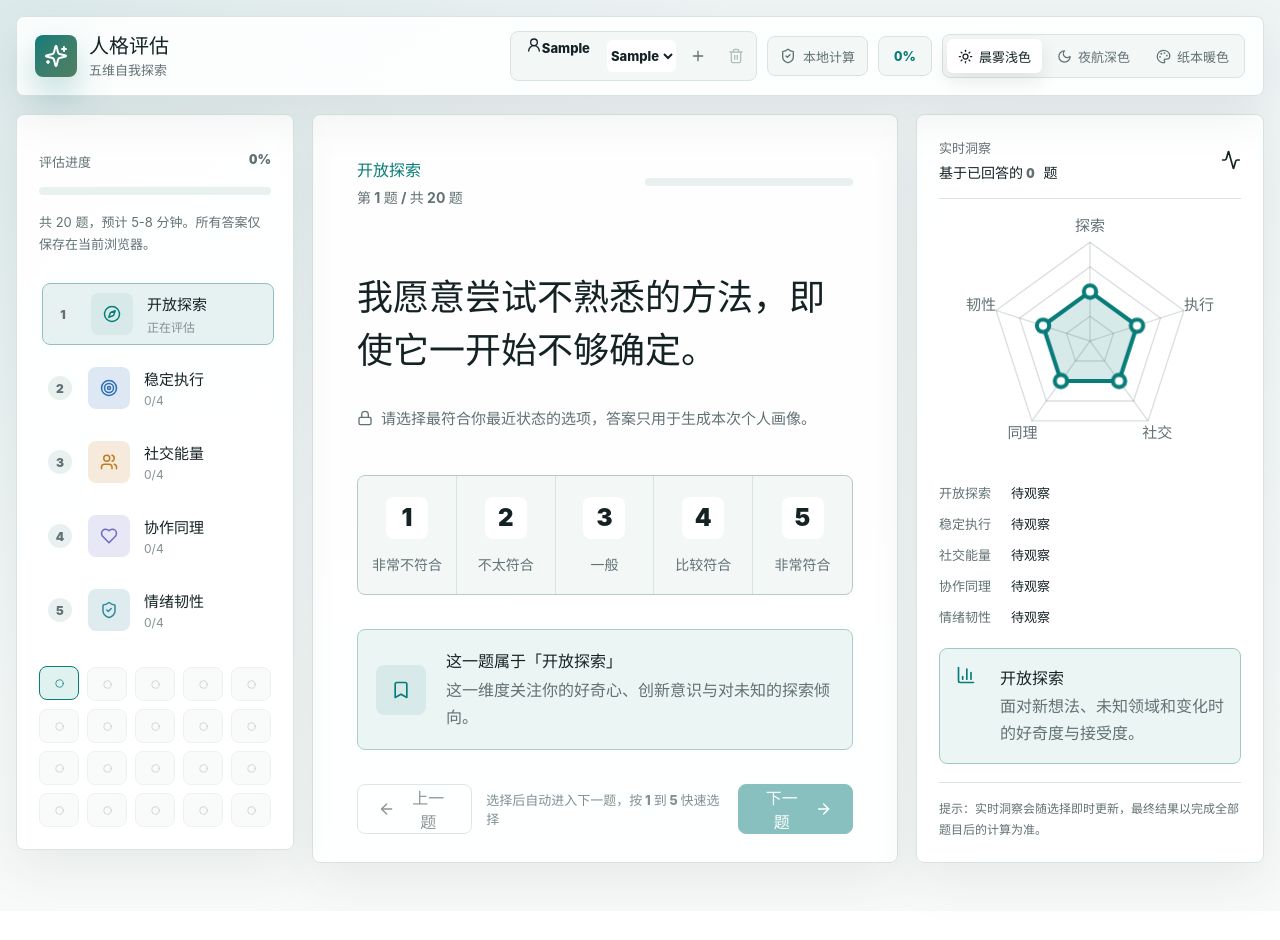
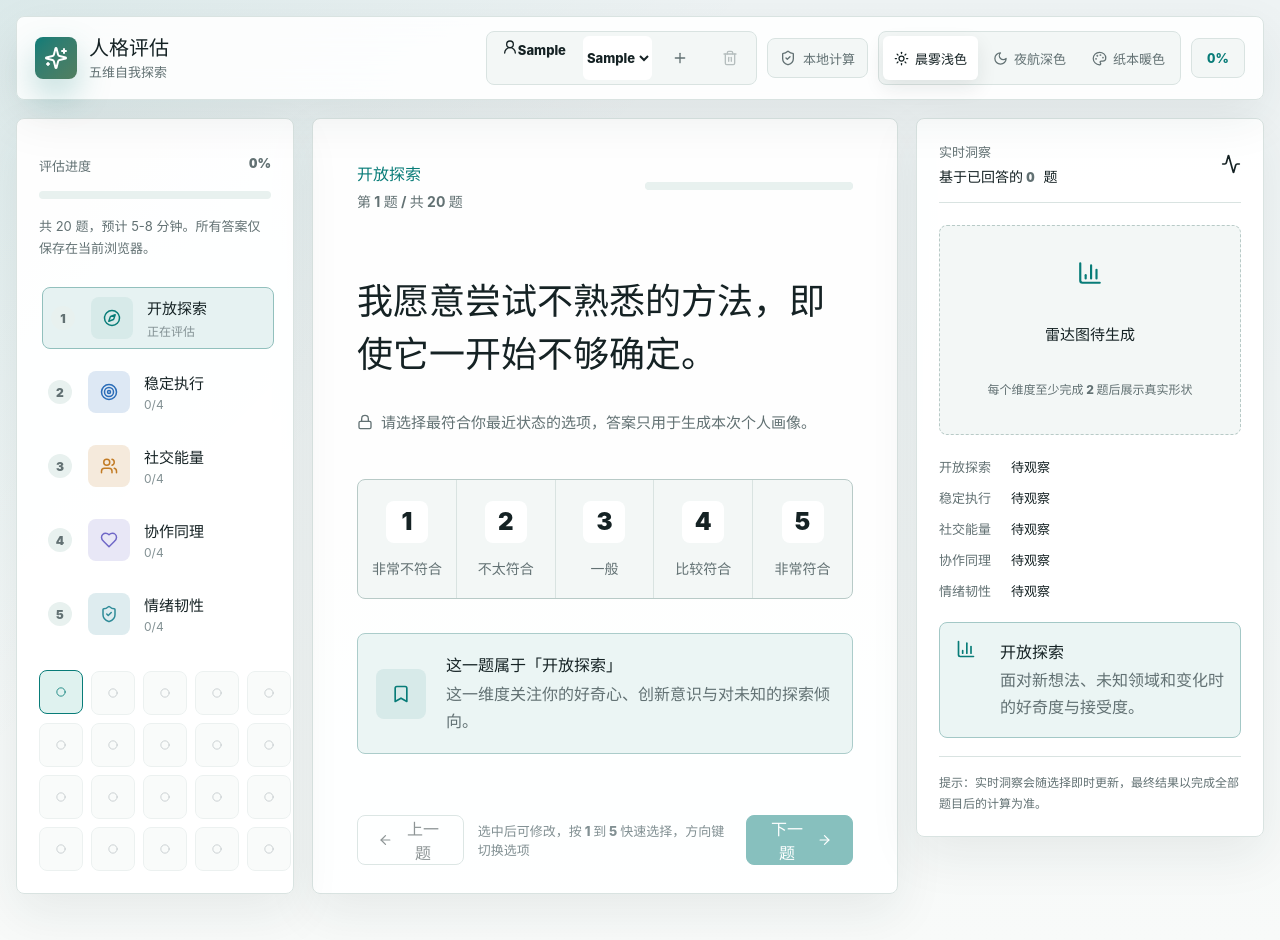
Before and after one commit to lautung/personality-assessment, a React (Vite) app: page / in a window 1280 px wide. Both pictures are taken after typing "Sample" into the empty fields and a click on the button "开始测评". Before the commit the page ends 911 px from the top, so only its background shows below. Built offline with nearby package versions, Linux system fonts and the light colour scheme.

Commit message:
优化移动端答题流程与可访问性

```diff
--- a/src/App.jsx
+++ b/src/App.jsx
@@ -1,4 +1,4 @@
-import { useEffect, useMemo, useRef, useState } from "react";
+import { useEffect, useMemo, useState } from "react";
 import TopBar from "./components/TopBar.jsx";
 import ProgressRail from "./components/ProgressRail.jsx";
 import QuestionPanel from "./components/QuestionPanel.jsx";
@@ -22,8 +22,6 @@ const storageKey = "personality-assessment-theme";
 const profileStorageKey = "personality-assessment-profiles-v1";
 const legacyAnswerStorageKey = "personality-assessment-answers";
 const legacyIndexStorageKey = "personality-assessment-current-index";
-const autoAdvanceDelay = 450;
-
 function getInitialTheme() {
   const stored = window.localStorage.getItem(storageKey);
   return isValidTheme(stored) ? stored : defaultThemeId;
@@ -78,7 +76,6 @@ export default function App() {
   const [themeId, setThemeId] = useState(getInitialTheme);
   const [view, setView] = useState(initialAppState.view);
   const [motionDirection, setMotionDirection] = useState("forward");
-  const autoAdvanceTimerRef = useRef(null);
   const prefersReducedMotion = usePrefersReducedMotion();
   const activeProfile =
     profilesState.profiles.find((profile) => profile.id === profilesState.activeProfileId) ?? profilesState.profiles[0];
@@ -101,13 +98,16 @@ export default function App() {
   }, [profilesState]);
 
   useEffect(() => {
-    return () => clearAutoAdvanceTimer();
-  }, []);
-
-  useEffect(() => {
     function handleKeyDown(event) {
       if (view !== "assessment") return;
       if (event.altKey || event.ctrlKey || event.metaKey) return;
+      if (
+        event.target instanceof Element &&
+        event.target.closest(".likert-group") &&
+        ["ArrowLeft", "ArrowRight", "ArrowUp", "ArrowDown", "Home", "End"].includes(event.key)
+      ) {
+        return;
+      }
       const value = Number(event.key);
       if (value >= 1 && value <= 5) {
         handleAnswer(currentQuestion.id, value);
@@ -124,43 +124,11 @@ export default function App() {
     return () => window.removeEventListener("keydown", handleKeyDown);
   }, [activeProfile.answers, answers, currentQuestion, currentQuestionIndex, view]);
 
-  function clearAutoAdvanceTimer() {
-    if (!autoAdvanceTimerRef.current) return;
-    window.clearTimeout(autoAdvanceTimerRef.current);
-    autoAdvanceTimerRef.current = null;
-  }
-
-  function scheduleAutoAdvance(questionId, questionIndex) {
-    clearAutoAdvanceTimer();
-    if (view !== "assessment") return;
-    if (questionIndex >= questions.length - 1) return;
-    if (questions[questionIndex]?.id !== questionId) return;
-
-    autoAdvanceTimerRef.current = window.setTimeout(() => {
-      autoAdvanceTimerRef.current = null;
-      setMotionDirection("forward");
-      setProfilesState((current) => {
-        const currentProfile =
-          current.profiles.find((profile) => profile.id === current.activeProfileId) ?? current.profiles[0];
-        const stillOnSameQuestion = currentProfile.currentQuestionIndex === questionIndex;
-        const currentQuestionId = questions[currentProfile.currentQuestionIndex]?.id;
-        const hasCurrentAnswer = Boolean(currentProfile.answers[questionId]);
-
-        if (!stillOnSameQuestion || currentQuestionId !== questionId || !hasCurrentAnswer) return current;
-
-        return updateActiveProfile(current, {
-          currentQuestionIndex: Math.min(questions.length - 1, questionIndex + 1),
-        });
-      });
-    }, autoAdvanceDelay);
-  }
-
   function handleThemeChange(nextThemeId) {
     setThemeId(nextThemeId);
   }
 
   function handleAnswer(questionId, value) {
-    const questionIndex = currentQuestionIndex;
     setProfilesState((current) =>
       updateActiveProfile(current, {
         answers: {
@@ -169,11 +137,9 @@ export default function App() {
         },
       }),
     );
-    scheduleAutoAdvance(questionId, questionIndex);
   }
 
   function handlePrevious() {
-    clearAutoAdvanceTimer();
     setMotionDirection("backward");
     setProfilesState((current) =>
       updateActiveProfile(current, { currentQuestionIndex: Math.max(0, currentQuestionIndex - 1) }),
@@ -181,7 +147,6 @@ export default function App() {
   }
 
   function handleNext() {
-    clearAutoAdvanceTimer();
     if (!answers[currentQuestion.id]) return;
     setMotionDirection("forward");
     setProfilesState((current) =>
@@ -190,7 +155,6 @@ export default function App() {
   }
 
   function handleJump(index) {
-    clearAutoAdvanceTimer();
     const firstUnansweredIndex = getFirstUnansweredIndex(answers);
     const maxReachableIndex = completion.isComplete ? questions.length - 1 : firstUnansweredIndex;
     const nextIndex = Math.min(Math.max(index, 0), maxReachableIndex);
@@ -200,7 +164,6 @@ export default function App() {
   }
 
   function handleResult() {
-    clearAutoAdvanceTimer();
     if (!completion.isComplete) {
       setMotionDirection("jump");
       setProfilesState((current) =>
@@ -214,7 +177,6 @@ export default function App() {
   }
 
   function handleReset() {
-    clearAutoAdvanceTimer();
     setMotionDirection("jump");
     setProfilesState((current) => updateActiveProfile(current, { answers: {}, currentQuestionIndex: 0, hasSeenIntro: true }));
     setView("assessment");
@@ -222,14 +184,12 @@ export default function App() {
   }
 
   function handleStart(profileName) {
-    clearAutoAdvanceTimer();
     setProfilesState((current) => updateActiveProfile(current, { name: profileName, hasSeenIntro: true }));
     setView("assessment");
     window.scrollTo({ top: 0, behavior: "smooth" });
   }
 
   function handleSwitchProfile(profileId) {
-    clearAutoAdvanceTimer();
     const nextState = setActiveProfile(profilesState, profileId);
     const nextProfile = nextState.profiles.find((profile) => profile.id === nextState.activeProfileId) ?? nextState.profiles[0];
     setProfilesState(nextState);
@@ -239,7 +199,6 @@ export default function App() {
   }
 
   function handleAddProfile(name) {
-    clearAutoAdvanceTimer();
     const nextState = addProfile(profilesState, name);
     setProfilesState(nextState);
     setMotionDirection("jump");
@@ -248,7 +207,6 @@ export default function App() {
   }
 
   function handleRemoveProfile(profileId) {
-    clearAutoAdvanceTimer();
     const nextState = removeProfile(profilesState, profileId);
     const nextProfile = nextState.profiles.find((profile) => profile.id === nextState.activeProfileId) ?? nextState.profiles[0];
     setProfilesState(nextState);
--- a/src/components/InsightPanel.jsx
+++ b/src/components/InsightPanel.jsx
@@ -6,10 +6,7 @@ import RadarChart from "./RadarChart.jsx";
 export default function InsightPanel({ scores, currentQuestionIndex, completion, reduceMotion }) {
   const currentQuestion = questions[currentQuestionIndex];
   const currentTrait = traits[currentQuestion.trait];
-  const visibleScores = scores.map((score) => ({
-    ...score,
-    score: score.answeredCount < 2 ? 50 : score.score,
-  }));
+  const radarReady = scores.every((score) => score.answeredCount >= 2);
 
   return (
     <aside className="insight-panel" aria-label="实时洞察">
@@ -24,7 +21,15 @@ export default function InsightPanel({ scores, currentQuestionIndex, completion,
       </div>
 
       <div className="radar-wrap">
-        <RadarChart scores={visibleScores} compact />
+        {radarReady ? (
+          <RadarChart scores={scores} compact />
+        ) : (
+          <div className="radar-empty-state" role="status">
+            <BarChart3 size={26} aria-hidden="true" />
+            <strong>雷达图待生成</strong>
+            <span>每个维度至少完成 2 题后展示真实形状</span>
+          </div>
+        )}
       </div>
 
       <div className="score-preview-list">
--- a/src/components/ProgressRail.jsx
+++ b/src/components/ProgressRail.jsx
@@ -1,4 +1,5 @@
-import { CheckCircle2, Circle, Compass, Heart, RotateCcw, ShieldCheck, Target, Users } from "lucide-react";
+import { useEffect, useState } from "react";
+import { CheckCircle2, ChevronDown, Circle, Compass, Heart, RotateCcw, ShieldCheck, Target, Users } from "lucide-react";
 import { questions, traitOrder, traits } from "../data/assessment.js";
 import AnimatedNumber from "./AnimatedNumber.jsx";
 
@@ -11,8 +12,18 @@ const traitIcons = {
 };
 
 export default function ProgressRail({ answers, currentQuestionIndex, onJump, completion, reduceMotion, onClear }) {
+  const [detailsOpen, setDetailsOpen] = useState(true);
   const firstUnansweredIndex = questions.findIndex((question) => !answers[question.id]);
   const maxReachableIndex = firstUnansweredIndex === -1 ? questions.length - 1 : firstUnansweredIndex;
+
+  useEffect(() => {
+    const query = window.matchMedia("(max-width: 860px)");
+    const handleChange = () => setDetailsOpen(!query.matches);
+
+    handleChange();
+    query.addEventListener("change", handleChange);
+    return () => query.removeEventListener("change", handleChange);
+  }, []);
 
   return (
     <aside className="progress-rail" aria-label="评估进度">
@@ -22,7 +33,14 @@ export default function ProgressRail({ answers, currentQuestionIndex, onJump, co
           <AnimatedNumber value={completion.percent} suffix="%" disabled={reduceMotion} />
         </strong>
       </div>
-      <div className="linear-progress" aria-label={`已完成 ${completion.answeredCount} / ${completion.totalCount} 题`}>
+      <div
+        className="linear-progress"
+        role="progressbar"
+        aria-label={`已完成 ${completion.answeredCount} / ${completion.totalCount} 题`}
+        aria-valuemin={0}
+        aria-valuemax={completion.totalCount}
+        aria-valuenow={completion.answeredCount}
+      >
         <span style={{ width: `${completion.percent}%` }} />
       </div>
       <p>共 {completion.totalCount} 题，预计 5-8 分钟。所有答案仅保存在当前浏览器。</p>
@@ -33,6 +51,18 @@ export default function ProgressRail({ answers, currentQuestionIndex, onJump, co
         </button>
       ) : null}
 
+      <div className={detailsOpen ? "progress-details open" : "progress-details"}>
+        <button
+          type="button"
+          className="progress-details-toggle"
+          aria-expanded={detailsOpen}
+          onClick={() => setDetailsOpen((open) => !open)}
+        >
+          进度详情
+          <ChevronDown size={16} aria-hidden="true" />
+        </button>
+
+        <div className="progress-detail-content" hidden={!detailsOpen}>
           <div className="trait-steps">
             {traitOrder.map((traitKey, index) => {
               const trait = traits[traitKey];
@@ -80,11 +110,13 @@ export default function ProgressRail({ answers, currentQuestionIndex, onJump, co
                   aria-label={`第 ${index + 1} 题${answered ? "，已作答" : ""}`}
                   onClick={() => onJump(index)}
                 >
-              {answered ? <CheckCircle2 size={13} aria-hidden="true" /> : <Circle size={9} aria-hidden="true" />}
+                  {answered ? <CheckCircle2 size={14} aria-hidden="true" /> : <Circle size={10} aria-hidden="true" />}
                 </button>
               );
             })}
           </div>
+        </div>
+      </div>
     </aside>
   );
 }
--- a/src/components/QuestionPanel.jsx
+++ b/src/components/QuestionPanel.jsx
@@ -1,3 +1,4 @@
+import { useRef } from "react";
 import { ArrowLeft, ArrowRight, Bookmark, Lock } from "lucide-react";
 import { answerOptions, questions, traits } from "../data/assessment.js";
 
@@ -17,6 +18,31 @@ export default function QuestionPanel({
   const selected = Boolean(answer);
   const isLast = currentQuestionIndex === questions.length - 1;
   const stageClass = `question-stage question-stage-${motionDirection}`;
+  const optionRefs = useRef([]);
+
+  function handleOptionKeyDown(event, index) {
+    const keyOffsets = {
+      ArrowRight: 1,
+      ArrowDown: 1,
+      ArrowLeft: -1,
+      ArrowUp: -1,
+    };
+    const selectedIndex = answerOptions.findIndex((option) => option.value === answer);
+    const currentIndex = selectedIndex === -1 ? index : selectedIndex;
+    let nextIndex = null;
+
+    if (event.key in keyOffsets) {
+      nextIndex = (currentIndex + keyOffsets[event.key] + answerOptions.length) % answerOptions.length;
+    }
+    if (event.key === "Home") nextIndex = 0;
+    if (event.key === "End") nextIndex = answerOptions.length - 1;
+    if (nextIndex === null) return;
+
+    event.preventDefault();
+    const nextOption = answerOptions[nextIndex];
+    onAnswer(question.id, nextOption.value);
+    window.requestAnimationFrame(() => optionRefs.current[nextIndex]?.focus());
+  }
 
   return (
     <section className="question-panel" aria-label="人格评估题目">
@@ -29,7 +55,15 @@ export default function QuestionPanel({
             </strong>
           </div>
           <div className="mini-progress">
-            <span style={{ width: `${completion.percent}%` }} />
+            <div
+              role="progressbar"
+              aria-label={`已完成 ${completion.answeredCount} / ${completion.totalCount} 题`}
+              aria-valuemin={0}
+              aria-valuemax={completion.totalCount}
+              aria-valuenow={completion.answeredCount}
+            >
+              <span style={{ width: `${completion.percent}%` }} />
+            </div>
           </div>
         </div>
 
@@ -53,7 +87,11 @@ export default function QuestionPanel({
                 aria-checked={isSelected}
                 tabIndex={isSelected || (!answer && index === 0) ? 0 : -1}
                 style={{ "--option-index": index }}
+                ref={(node) => {
+                  optionRefs.current[index] = node;
+                }}
                 onClick={() => onAnswer(question.id, option.value)}
+                onKeyDown={(event) => handleOptionKeyDown(event, index)}
               >
                 <span>{option.value}</span>
                 <strong>{option.label}</strong>
@@ -79,7 +117,7 @@ export default function QuestionPanel({
           上一题
         </button>
 
-        <span className="keyboard-hint">选择后自动进入下一题，按 1 到 5 快速选择</span>
+        <span className="keyboard-hint">选中后可修改，按 1 到 5 快速选择，方向键切换选项</span>
 
         {isLast ? (
           <button type="button" className="primary-button" onClick={onResult} disabled={!completion.isComplete}>
--- a/src/components/TopBar.jsx
+++ b/src/components/TopBar.jsx
@@ -1,4 +1,5 @@
-import { ShieldCheck, Sparkles } from "lucide-react";
+import { useEffect, useState } from "react";
+import { Menu, ShieldCheck, Sparkles, X } from "lucide-react";
 import ThemeSwitcher from "./ThemeSwitcher.jsx";
 import AnimatedNumber from "./AnimatedNumber.jsx";
 import ProfileSwitcher from "./ProfileSwitcher.jsx";
@@ -14,6 +15,36 @@ export default function TopBar({
   onAddProfile,
   onRemoveProfile,
 }) {
+  const [menuOpen, setMenuOpen] = useState(false);
+
+  useEffect(() => {
+    const query = window.matchMedia("(max-width: 860px)");
+    const handleChange = () => setMenuOpen(false);
+
+    handleChange();
+    query.addEventListener("change", handleChange);
+    return () => query.removeEventListener("change", handleChange);
+  }, []);
+
+  const renderProfileControls = () => (
+    <ProfileSwitcher
+      profiles={profiles}
+      activeProfileId={activeProfileId}
+      onSwitch={onSwitchProfile}
+      onAdd={onAddProfile}
+      onRemove={onRemoveProfile}
+    />
+  );
+  const renderUtilityControls = () => (
+    <>
+      <span className="privacy-chip">
+        <ShieldCheck size={16} aria-hidden="true" />
+        本地计算
+      </span>
+      <ThemeSwitcher themeId={themeId} onThemeChange={onThemeChange} />
+    </>
+  );
+
   return (
     <header className="top-bar">
       <div className="brand">
@@ -26,22 +57,32 @@ export default function TopBar({
         </div>
       </div>
 
-      <div className="top-actions">
-        <ProfileSwitcher
-          profiles={profiles}
-          activeProfileId={activeProfileId}
-          onSwitch={onSwitchProfile}
-          onAdd={onAddProfile}
-          onRemove={onRemoveProfile}
-        />
-        <span className="privacy-chip">
-          <ShieldCheck size={16} aria-hidden="true" />
-          本地计算
-        </span>
+      <div className="mobile-top-controls">
         <span className="completion-chip">
           <AnimatedNumber value={completion.percent} suffix="%" disabled={reduceMotion} />
         </span>
-        <ThemeSwitcher themeId={themeId} onThemeChange={onThemeChange} />
+        <button
+          type="button"
+          className="mobile-menu-button"
+          aria-label={menuOpen ? "收起设置菜单" : "展开设置菜单"}
+          aria-expanded={menuOpen}
+          onClick={() => setMenuOpen((open) => !open)}
+        >
+          {menuOpen ? <X size={18} aria-hidden="true" /> : <Menu size={18} aria-hidden="true" />}
+        </button>
+      </div>
+
+      <div className="top-actions">
+        {renderProfileControls()}
+        {renderUtilityControls()}
+        <span className="completion-chip">
+          <AnimatedNumber value={completion.percent} suffix="%" disabled={reduceMotion} />
+        </span>
+      </div>
+
+      <div className={menuOpen ? "mobile-actions-panel open" : "mobile-actions-panel"} hidden={!menuOpen}>
+        {renderProfileControls()}
+        {renderUtilityControls()}
       </div>
     </header>
   );
--- a/src/styles.css
+++ b/src/styles.css
@@ -188,6 +188,8 @@ a:focus-visible {
 
 .brand,
 .top-actions,
+.mobile-top-controls,
+.mobile-menu-button,
 .privacy-chip,
 .theme-switcher,
 .theme-option,
@@ -244,6 +246,11 @@ a:focus-visible {
   gap: 10px;
 }
 
+.mobile-top-controls,
+.mobile-actions-panel {
+  display: none;
+}
+
 .privacy-chip,
 .completion-chip,
 .profile-label,
@@ -282,7 +289,7 @@ a:focus-visible {
 }
 
 .profile-switcher select {
-  min-height: 32px;
+  min-height: 44px;
   max-width: 132px;
   border: 0;
   border-radius: calc(var(--radius) - 2px);
@@ -296,8 +303,8 @@ a:focus-visible {
 .icon-button {
   display: grid;
   place-items: center;
-  width: 32px;
-  height: 32px;
+  width: 44px;
+  height: 44px;
   border: 1px solid transparent;
   border-radius: calc(var(--radius) - 2px);
   background: transparent;
@@ -365,7 +372,7 @@ a:focus-visible {
   position: relative;
   z-index: 1;
   gap: 6px;
-  min-height: 34px;
+  min-height: 44px;
   padding: 0 10px;
   border-color: transparent;
   background: transparent;
@@ -631,6 +638,7 @@ a:focus-visible {
 
 .linear-progress,
 .mini-progress,
+.mini-progress > div,
 .preview-bar {
   overflow: hidden;
   border-radius: var(--radius);
@@ -644,6 +652,7 @@ a:focus-visible {
 
 .linear-progress span,
 .mini-progress span,
+.mini-progress > div span,
 .preview-bar span {
   display: block;
   height: 100%;
@@ -698,6 +707,10 @@ a:focus-visible {
   transform: translateY(-1px);
 }
 
+.progress-details-toggle {
+  display: none;
+}
+
 .trait-steps {
   display: grid;
   gap: 12px;
@@ -791,8 +804,8 @@ a:focus-visible {
 .question-dot {
   display: grid;
   place-items: center;
-  min-width: 34px;
-  min-height: 34px;
+  min-width: 44px;
+  min-height: 44px;
   border: 1px solid var(--border);
   border-radius: var(--radius);
   background: var(--surface-subtle);
@@ -871,6 +884,10 @@ a:focus-visible {
 .mini-progress {
   width: min(360px, 42%);
   height: 8px;
+}
+
+.mini-progress > div {
+  height: 100%;
 }
 
 .question-content {
@@ -1078,6 +1095,36 @@ a:focus-visible {
   margin: 12px 0;
 }
 
+.radar-empty-state {
+  display: grid;
+  place-items: center;
+  gap: 8px;
+  width: 100%;
+  min-height: 210px;
+  padding: 20px;
+  border: 1px dashed var(--border-strong);
+  border-radius: var(--radius);
+  background: var(--surface-subtle);
+  color: var(--text-muted);
+  text-align: center;
+}
+
+.radar-empty-state svg {
+  color: var(--primary);
+}
+
+.radar-empty-state strong {
+  color: var(--text);
+  font-size: 15px;
+}
+
+.radar-empty-state span {
+  max-width: 220px;
+  font-size: 12px;
+  font-weight: 800;
+  line-height: 1.55;
+}
+
 .radar-chart {
   width: 100%;
   max-width: 260px;
@@ -1619,8 +1666,6 @@ a:focus-visible {
     padding-top: 10px;
   }
 
-  .top-bar,
-  .top-actions,
   .result-hero,
   .report-tools,
   .result-footer {
@@ -1628,8 +1673,55 @@ a:focus-visible {
     flex-direction: column;
   }
 
+  .top-bar {
+    flex-wrap: wrap;
+    gap: 10px;
+    min-height: 64px;
+    margin-bottom: 10px;
+    padding: 10px 12px;
+    border-radius: calc(var(--radius) - 2px);
+  }
+
+  .brand {
+    min-width: 0;
+  }
+
+  .brand-symbol {
+    width: 38px;
+    height: 38px;
+  }
+
   .top-actions {
+    display: none;
+  }
+
+  .mobile-top-controls {
+    display: flex;
+    gap: 8px;
+    margin-left: auto;
+  }
+
+  .mobile-top-controls .completion-chip {
+    width: auto;
+    min-width: 58px;
+  }
+
+  .mobile-menu-button {
+    justify-content: center;
+    width: 44px;
+    min-height: 44px;
+    border: 1px solid var(--border);
+    border-radius: var(--radius);
+    background: var(--surface-subtle);
+    color: var(--text);
+    cursor: pointer;
+  }
+
+  .mobile-actions-panel.open {
+    display: grid;
     width: 100%;
+    gap: 10px;
+    padding-top: 8px;
   }
 
   .privacy-chip,
@@ -1645,7 +1737,7 @@ a:focus-visible {
   }
 
   .completion-chip {
-    min-height: 40px;
+    min-height: 44px;
   }
 
   .theme-option {
@@ -1680,9 +1772,61 @@ a:focus-visible {
     min-height: auto;
   }
 
+  .progress-rail {
+    padding: 16px;
+  }
+
+  .rail-header {
+    align-items: center;
+  }
+
+  .rail-header strong {
+    font-size: 22px;
+  }
+
+  .linear-progress {
+    margin: 10px 0 8px;
+  }
+
+  .progress-rail p {
+    display: none;
+  }
+
+  .clear-progress-button {
+    width: 100%;
+    min-height: 44px;
+    margin-top: 12px;
+    justify-content: center;
+  }
+
+  .progress-details-toggle {
+    display: flex;
+    align-items: center;
+    justify-content: space-between;
+    width: 100%;
+    min-height: 44px;
+    margin-top: 12px;
+    padding: 0 12px;
+    border: 1px solid var(--border);
+    border-radius: var(--radius);
+    background: var(--surface-subtle);
+    color: var(--text);
+    font-weight: 900;
+    cursor: pointer;
+  }
+
+  .progress-details-toggle svg {
+    transition: transform var(--motion-base) var(--ease-standard);
+  }
+
+  .progress-details.open .progress-details-toggle svg {
+    transform: rotate(180deg);
+  }
+
   .trait-steps {
     grid-template-columns: repeat(5, minmax(0, 1fr));
     gap: 8px;
+    margin-top: 12px;
   }
 
   .trait-step {
@@ -1698,7 +1842,7 @@ a:focus-visible {
 
   .question-panel {
     min-height: auto;
-    padding: 26px 20px 20px;
+    padding: 22px 20px 20px;
   }
 
   .question-meta {
@@ -1711,7 +1855,7 @@ a:focus-visible {
   }
 
   .question-content {
-    margin: 36px 0 28px;
+    margin: 28px 0 24px;
   }
 
   .question-content h1 {
@@ -1811,11 +1955,11 @@ a:focus-visible {
   }
 
   .trait-steps {
-    grid-template-columns: repeat(3, minmax(0, 1fr));
+    grid-template-columns: repeat(2, minmax(0, 1fr));
   }
 
   .question-dots {
-    grid-template-columns: repeat(10, 1fr);
+    grid-template-columns: repeat(5, minmax(44px, 1fr));
   }
 
   .question-content h1 {
```
Lines whose indentation alone changed are shown as unchanged.
